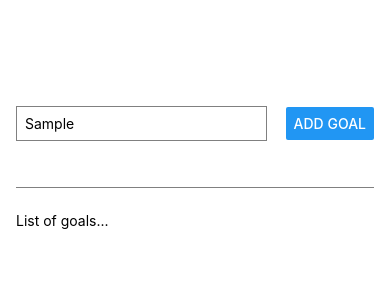
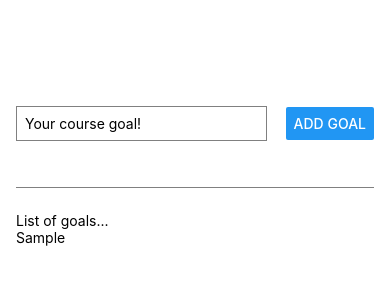
Before and after one commit to AlexisCast/goals-reactn, a React Native app: screen / in a window 390 px wide. Both pictures are taken after typing "Sample" into the empty fields and a click on the button "ADD GOAL". Shown: the top 300 px of the page. Built offline with nearby package versions, Linux system fonts and the light colour scheme.

Commit message:
add handling events

```diff
--- a/App.js
+++ b/App.js
@@ -1,18 +1,36 @@
 import { StatusBar } from "expo-status-bar";
+import { useState } from "react";
 import { Button, StyleSheet, Text, TextInput, View } from "react-native";
 
 export default function App() {
+	const [enteredGoalText, setEnterGoalText] = useState("");
+	const [courseGoals, setCourseGoals] = useState([]);
+
+	const goalInputHandler = (enteredText) => {
+		setEnterGoalText(enteredText);
+	};
+
+	const addGoalHandler = () => {
+		setEnterGoalText("");
+		setCourseGoals((prev) => [...prev, enteredGoalText]);
+	};
+
 	return (
 		<View style={styles.appContainer}>
 			<View style={styles.inputContainer}>
 				<TextInput
 					style={styles.textInput}
 					placeholder="Your course goal!"
+					onChangeText={goalInputHandler}
+					value={enteredGoalText}
 				/>
-				<Button title="Add Goal" />
+				<Button title="Add Goal" onPress={addGoalHandler} />
 			</View>
 			<View style={styles.goalsContainer}>
 				<Text>List of goals...</Text>
+				{courseGoals.map((goal) => (
+					<Text key={goal}>{goal}</Text>
+				))}
 			</View>
 		</View>
 	);
```
